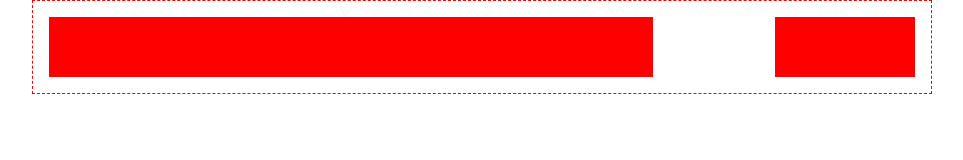
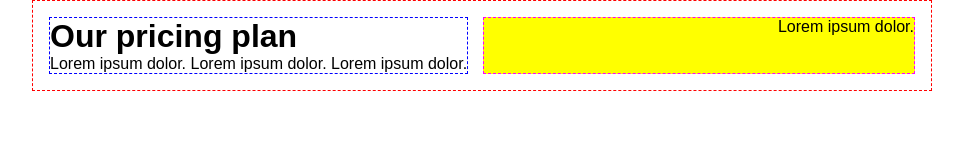
Before and after one commit to giovannipastorini/htmlcss-pricing-plan, a plain HTML site: page index.html in a window 1280 px wide. Shown: the whole page, without its empty margins (158-1121 px from the left). Drawn offline with Linux system fonts and the light colour scheme.

Commit message:
fix header flex properties

```diff
--- a/index.html
+++ b/index.html
@@ -10,14 +10,37 @@
 <body>
     <div>
         <div class="container">
+
             <header>
                 <div class="heading-page">
+                    <h1>Our pricing plan</h1>
+                    <p>Lorem ipsum dolor.
+                        Lorem ipsum dolor.
+                        Lorem ipsum dolor.
+                    </p>
+                </div>
+                <div class="togglers">
+                    <span>
+                        Lorem ipsum dolor.
+                    </span>
+                </div>
 
+
+            </header>
+
+            <!-- <div class="row">
+                <div class="col">
+                    <div class="card"></div>
                 </div>
-                <div class="billing-period">
+                <div class="col">
+                    <div class="card"></div>
+                </div>
+                <div class="col">
+                    <div class="card"></div>
+                </div>
+            </div>
+            -->
 
-                </div>
-            </header>
         </div>
     </div>
 
--- a/style.css
+++ b/style.css
@@ -1,8 +1,11 @@
 *{
-    font-family: sans-serif;
     margin: 0;
     padding: 0;
     /* box: border-box; */
+}
+
+body{
+    font-family: sans-serif;
 }
 
 .container{
@@ -11,27 +14,54 @@
     margin: 0 auto;
 }
 
+.row{
+    width: 100%;
+    border: 1px dashed red;
+    display: flex;
+    flex-direction: row;
+    flex-wrap: wrap;
+
+    .col{
+        width: calc(100% / 3);
+    }
+}
+
+.card{
+    width: 300px;
+    height: 750px;
+    background-color: green;
+}
+
+
 header{
+    padding: 1rem;
     display: flex;
+    flex-direction: row;
     flex-wrap: wrap;
-    /* justify-content: space-between; */
     justify-content: space-between;
+    gap: 15px;
+
     border: 1px dashed red;
-    gap: 10%;
+    /* gap: 10%; */
 
     .heading-page{
-        width: 550px;
-        height: 60px;
-        background-color: red;
-        margin: 1rem;
+        /* width: 550px; */
+        /* height: 60px; */
+        /* background-color: red; */
+        border: 1px dashed blue;
+        /* margin: 1rem; */
        /*  flex-grow: 1; */
-       flex-grow: 1;
     }
 
-    .billing-period{
-        width: 140px;
-        height: 60px;
-        background-color: red;
-        margin: 1rem;
-    }
+    .togglers{
+            /* width: 140px; */
+            /* height: 60px; */
+            border: 1px dashed fuchsia;
+            background-color: yellow;
+
+            text-align: end;
+
+            flex-grow: 1;
+     }
+
 }
```
Also changed, not shown: 1 other file.
